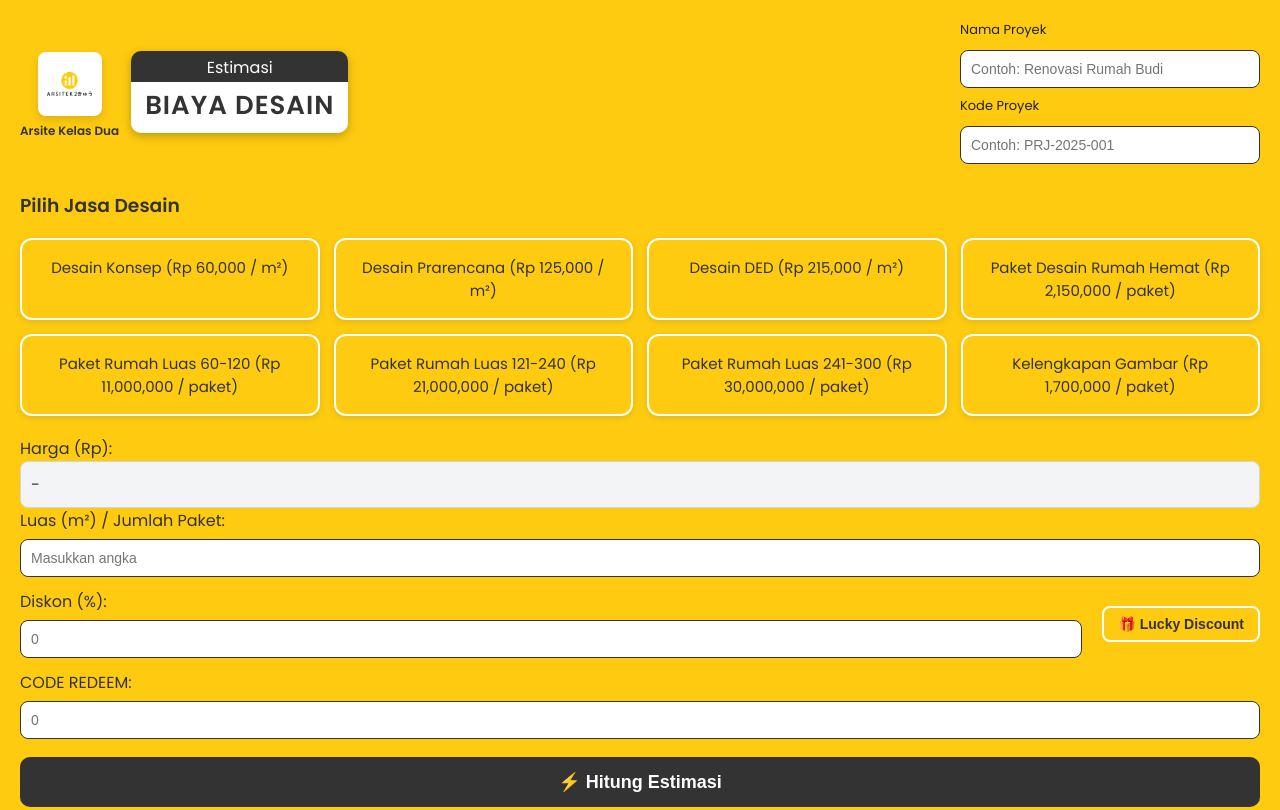
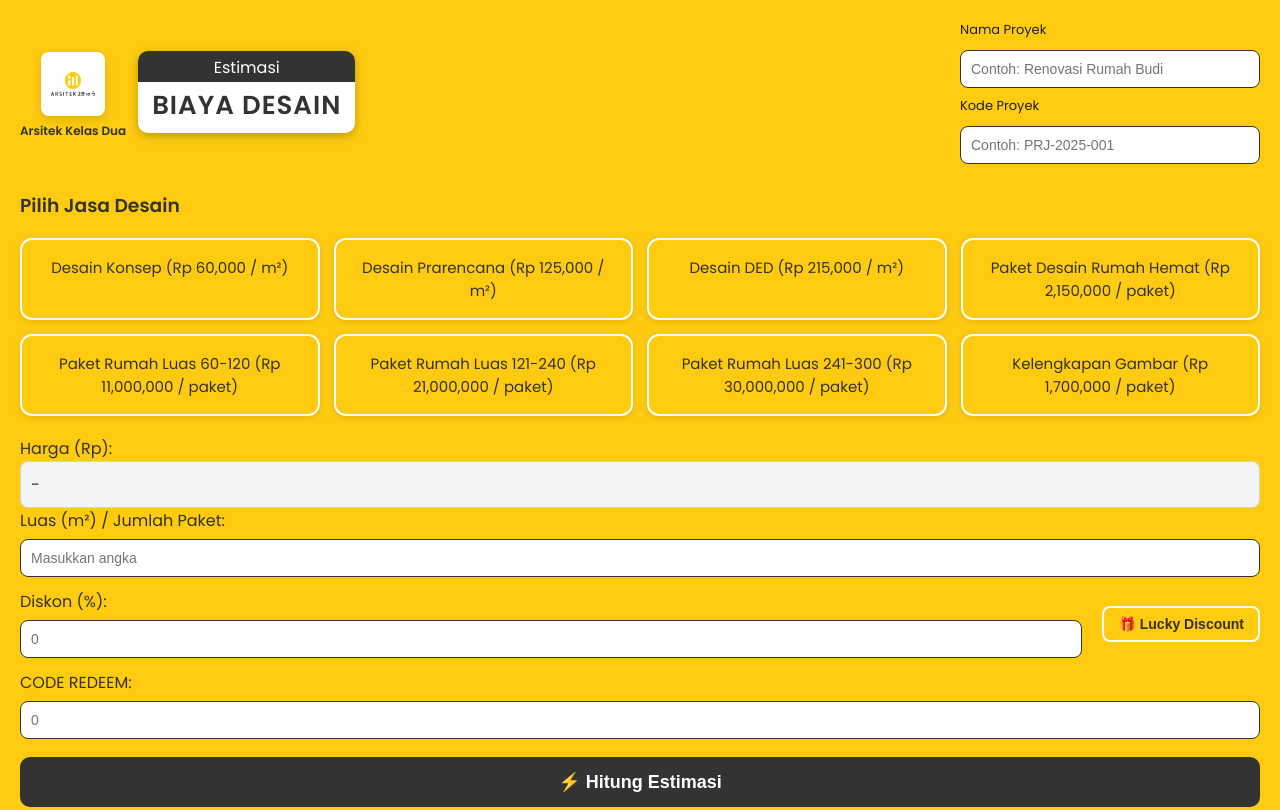
Before and after one commit to bayyild/estimasi_biaya_desain_invoice, a plain HTML site: page index.html in a window 1280 px wide. Shown: the top 810 px of the page. Drawn offline with nearby package versions, Linux system fonts and the light colour scheme.

Commit message:
index.html

```diff
--- a/index.html
+++ b/index.html
@@ -102,7 +102,7 @@ if ('serviceWorker' in navigator) {
           <!-- Pastikan file logo berada di folder yang sama; nama file sesuai: "Logo PNG.png" -->
           <img src="Logo PNG.png" alt="Logo" />
         </div>
-        <div class="logo-caption">Arsite Kelas Dua</div>
+        <div class="logo-caption">Arsitek Kelas Dua</div>
       </div>
 
       <!-- Judul asli tetap dipertahankan di samping logo -->
```
